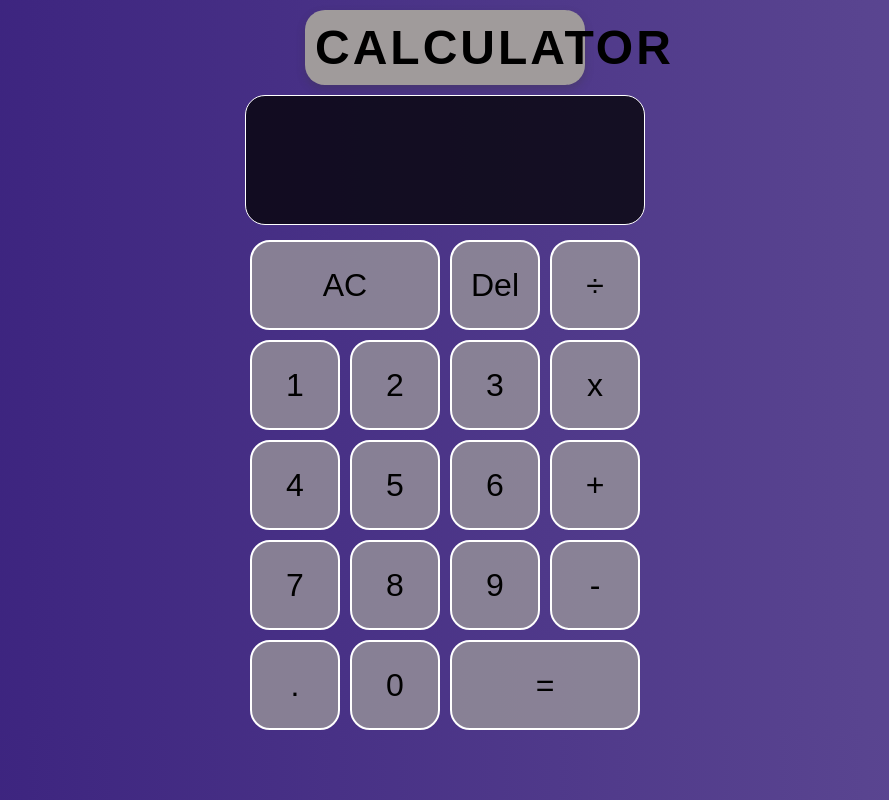
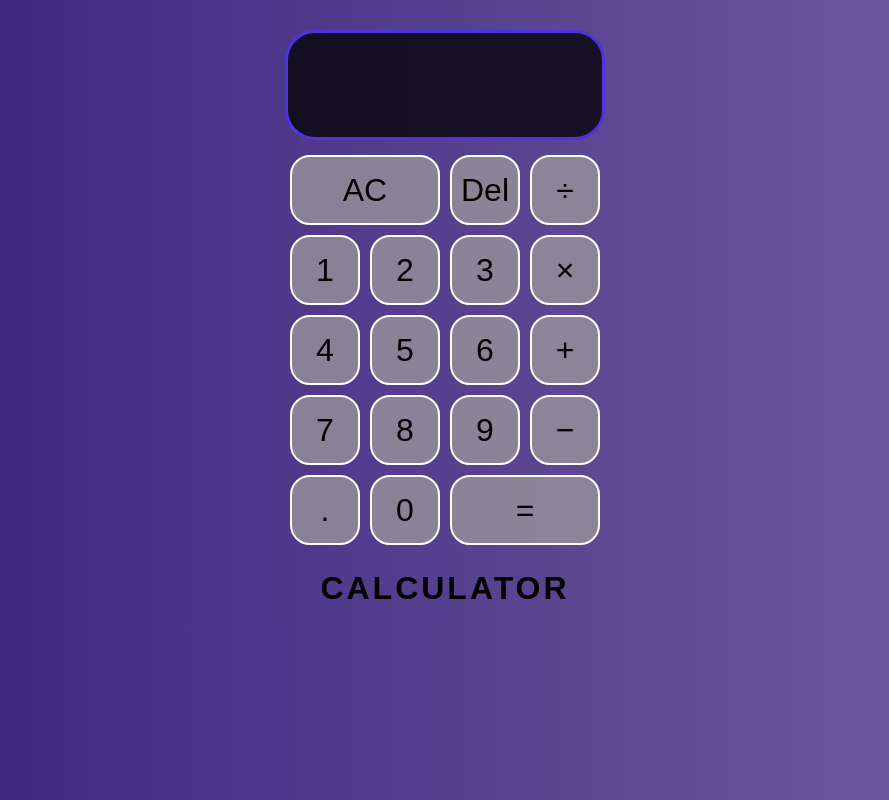
Before and after one commit to nikkosberces/calculator-project, a plain HTML site: page index.html in a window 1280 px wide. Shown: the whole page, without its empty margins (195-1084 px from the left). Drawn offline with Linux system fonts and the light colour scheme.

Commit message:
update css

```diff
--- a/index.html
+++ b/index.html
@@ -8,32 +8,33 @@
     <title>Calculator</title>
   </head>
   <body>
-    <header><h1>Calculator</h1></header>
     <main class="grid-container">
       <section class="output">
-        <div id="previous-output" class="previous-output"></div>
-        <div id="current-output" class="current-output"></div>
+        <div class="previous-output"></div>
+        <div class="current-output"></div>
       </section>
 
-      <button id="data-clear-all" class="data-clear-all span-two ">AC</button>
-      <button id="data-delete">Del</button>
-      <button id="data-operation">&#247</button>
-      <button class="data-number">1</button>
-      <button class="data-number">2</button>
-      <button class="data-number">3</button>
-      <button id="data-operation">x</button>
-      <button class="data-number">4</button>
-      <button class="data-number">5</button>
-      <button class="data-number">6</button>
-      <button id="data-operation">+</button>
-      <button class="data-number">7</button>
-      <button class="data-number">8</button>
-      <button class="data-number">9</button>
-      <button id="data-operation">-</button>
-      <button class="data-number">.</button>
-      <button class="data-number">0</button>
-      <button id="data-squals" class="span-two">=</button>
+      <button class="is-clear span-two">AC</button>
+      <button class="is-delete">Del</button>
+      <button class="is-operation">&divide;</button>
+      <button class="is-num">1</button>
+      <button class="is-num">2</button>
+      <button class="is-num">3</button>
+      <button class="is-operation">&times;</button>
+      <button class="is-num">4</button>
+      <button class="is-num">5</button>
+      <button class="is-num">6</button>
+      <button class="is-operation">&plus;</button>
+      <button class="is-num">7</button>
+      <button class="is-num">8</button>
+      <button class="is-num">9</button>
+      <button class="is-operation">&minus;</button>
+      <button class="is-decimal">.</button>
+      <button class="is-num">0</button>
+      <button class="is-delete span-two">&equals;</button>
     </main>
-      <script src="script.js"></script>
+
+    <div><h1>Calculator</h1></div>
+    <script src="script.js"></script>
   </body>
 </html>
--- a/script.js
+++ b/script.js
@@ -1,18 +1,21 @@
-const numberButtons = document.querySelectorAll(".data-number");
+const numberBtn = document.querySelectorAll(".is-num");
 const currentDisplay = document.querySelector(".current-output");
-const clearButtons = document.querySelector(".data-clear-all");
+const clearBtn = document.querySelector(".is-clear");
+const deleteBtn = document.querySelector(".is-delete");
 
-let currentOutput = "";
-let previousOutput = "";
+currentOutput = "";
+previousOutput = "";
 
-numberButtons.forEach((button) => {
+numberBtn.forEach((button) => {
   button.addEventListener("click", (event) => {
     currentOutput += event.target.textContent;
+
     currentDisplay.textContent = currentOutput;
   });
 });
 
-clearButtons.addEventListener("click", () => {
+clearBtn.addEventListener("click", () => {
   currentOutput = "0";
+
   currentDisplay.textContent = currentOutput;
 });
--- a/style.css
+++ b/style.css
@@ -5,45 +5,17 @@
   font-family: Arial, Helvetica, sans-serif;
 }
 
-header {
-  margin: 10px 500px;
-  background-color: #a09b9b;
-  color: black;
-  padding: 10px;
-  text-align: center;
-  box-shadow: 0 4px 8px rgba(58, 57, 57, 0.3);
-  border-radius: 20px;
-}
-
-h1 {
-  text-align: center;
-  font-size: 3rem;
-  text-transform: uppercase;
-  letter-spacing: 3px;
-  margin: 0;
-  animation: fadein 2s;
-}
-
-@keyframes fadein {
-  from {
-    opacity: 0;
-  }
-  to {
-    opacity: 1;
-  }
-}
-
 body {
-  background: linear-gradient(to right, #371e7c, #604c94);
+  background: linear-gradient(to right, #371e7c, #7462a1);
 }
 
 .grid-container {
   display: grid;
   justify-content: center;
   align-content: center;
-  grid-template-columns: repeat(4, 100px);
-  grid-template-rows: minmax(120px, auto) repeat(5, 100px);
-  margin-top: 10px;
+  grid-template-columns: repeat(4, 80px);
+  grid-template-rows: minmax(120px, auto) repeat(5, 80px);
+  margin-top: 30px;
 }
 
 .grid-container button {
@@ -75,11 +47,11 @@ body {
   padding: 10px;
   word-wrap: break-word;
   word-break: break-all;
-  border-radius: 20px;
+  border-radius: 30px;
   margin-bottom: 10px;
   border-top: 10px;
-  height: 130px;
-  border: 1px solid #fff;
+  height: 110px;
+  border: 3px solid #4e34df;
   color: aliceblue;
 }
 
@@ -90,5 +62,25 @@ body {
 
 .output .current-output {
   color: #fff;
-  font-size: 32px;
+  font-size: 40px;
 }
+
+div h1 {
+  display: flex;
+  justify-content: center;
+  font-size: 2rem;
+  text-transform: uppercase;
+  letter-spacing: 3px;
+  animation: fadein 2s;
+  margin-top: 20px;
+  margin-bottom: 20px;
+}
+
+@keyframes fadein {
+  from {
+    opacity: 0;
+  }
+  to {
+    opacity: 1;
+  }
+}
```
